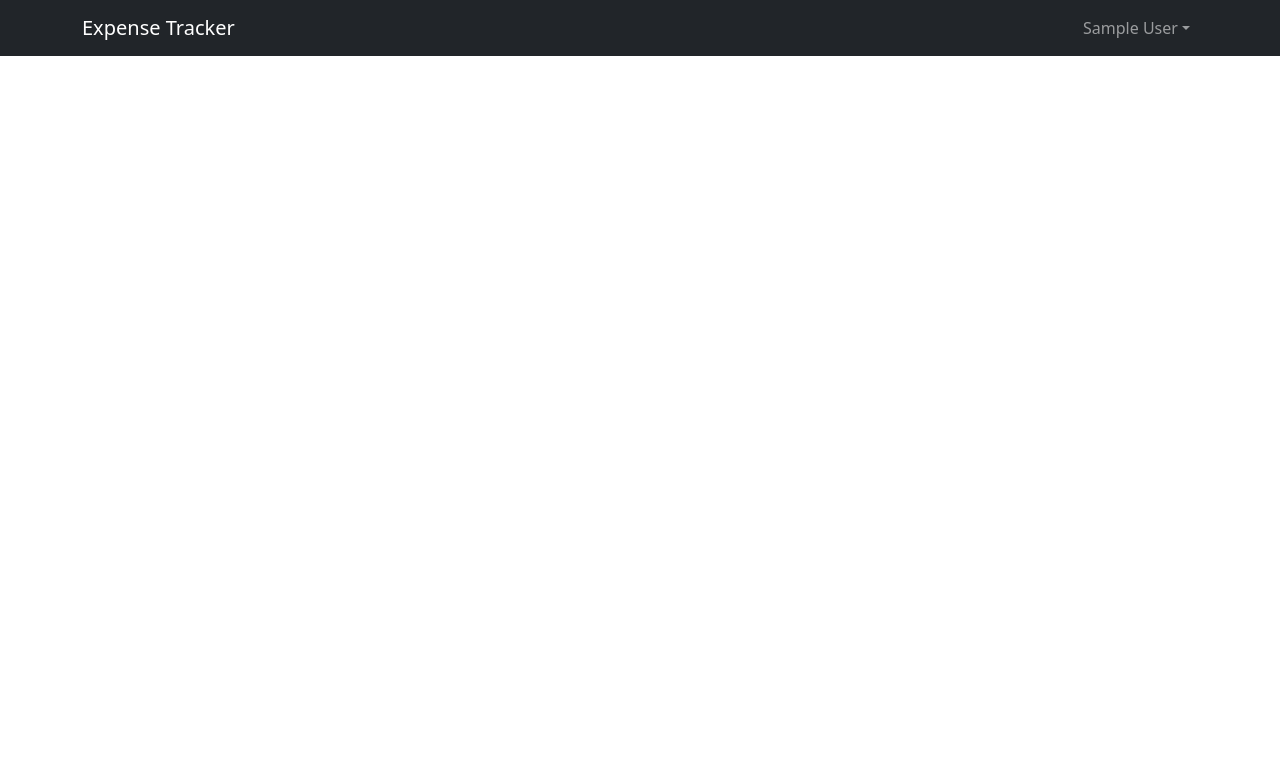
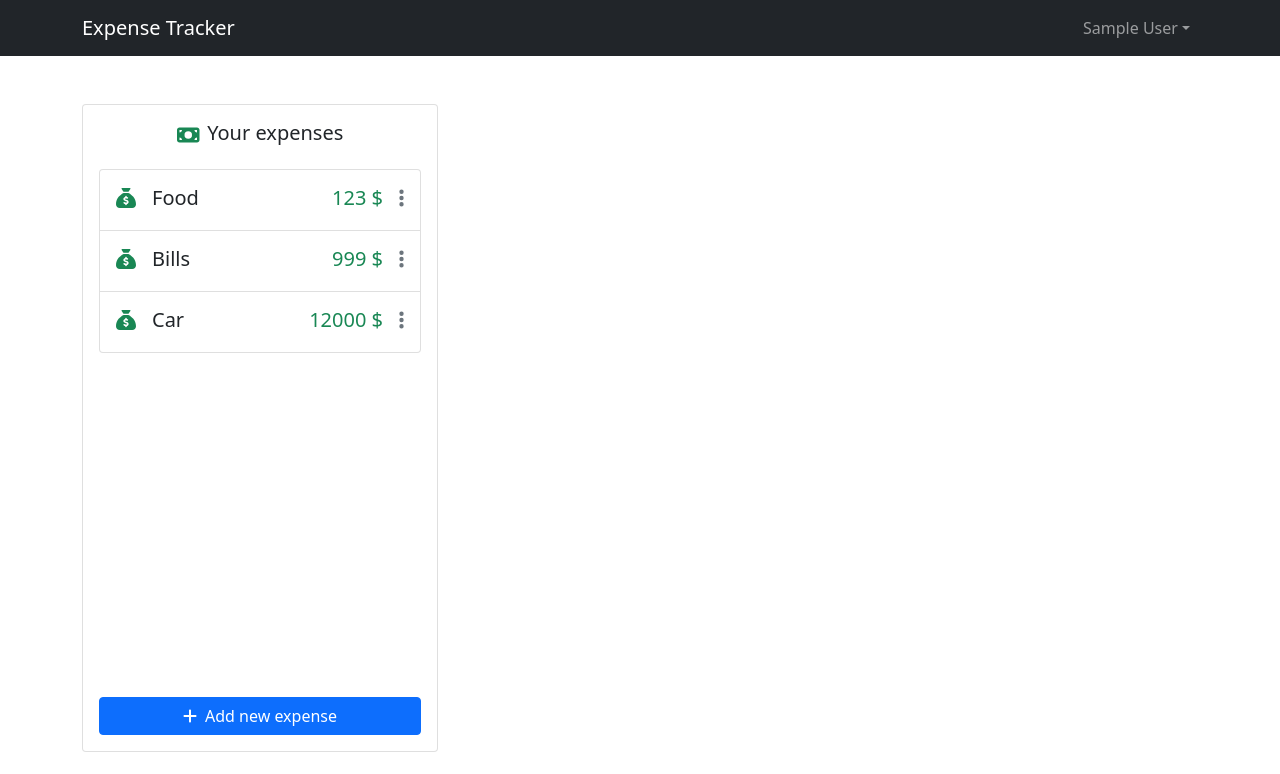
Before and after one commit to filipknias/expense-tracker-react, a React (Create React App) app: page / in a window 1280 px wide. Shown: the top 774 px of the page. Built offline with nearby package versions, Linux system fonts and the light colour scheme; no server answers; sample sign-in values are in the browser's storage.

Commit message:
expense card component

```diff
--- /dev/null
+++ b/src/components/ExpensesCard.jsx
@@ -0,0 +1,63 @@
+import React from 'react';
+import Card from 'react-bootstrap/Card';
+import ListGroup from 'react-bootstrap/ListGroup';
+import Button from 'react-bootstrap/Button';
+import { FontAwesomeIcon } from '@fortawesome/react-fontawesome';
+import { faMoneyBill, faSackDollar, faEllipsisVertical, faPlus } from '@fortawesome/free-solid-svg-icons';
+
+const ExpensesCard = () => {
+  const listItems = [
+    {
+      id: 1,
+      name: 'Food',
+      amount: 123,
+    },
+    {
+      id: 2,
+      name: 'Bills',
+      amount: 999,
+    },
+    {
+      id: 3,
+      name: 'Car',
+      amount: 12000,
+    },
+  ];
+
+  return (
+    <Card className="h-100">
+      <Card.Body className="d-flex flex-column justify-content-between gap-3">
+        <div>
+          <Card.Title className="d-flex align-items-end justify-content-center gap-2">
+            <FontAwesomeIcon icon={faMoneyBill} className="text-success" />
+            Your expenses
+          </Card.Title>
+          <ListGroup className="mt-4">
+            {listItems.map(({ id, name, amount }) => (
+              <ListGroup.Item key={id} className="d-flex align-items-center justify-content-between py-3">
+                <div className="d-flex align-items-center gap-3">
+                  <FontAwesomeIcon icon={faSackDollar} className="text-success h5 mb-1" />
+                  <h5 className="mb-1">{name}</h5>
+                </div>
+                <div className="d-flex align-items-center gap-3">
+                  <p className="text-success h5 mb-1">{amount} $</p>
+                  <FontAwesomeIcon
+                    icon={faEllipsisVertical}
+                    className="text-muted h5 mb-1"
+                    style={{ cursor: 'pointer' }}
+                  />
+                </div>
+              </ListGroup.Item>
+            ))}
+          </ListGroup>
+        </div>
+        <Button className="mt-4 w-100 d-flex align-items-center justify-content-center gap-2">
+          <FontAwesomeIcon icon={faPlus} />
+          Add new expense
+        </Button>
+      </Card.Body>
+    </Card>
+  )
+}
+
+export default ExpensesCard;
--- a/src/pages/Dashboard.jsx
+++ b/src/pages/Dashboard.jsx
@@ -1,11 +1,22 @@
 import React from 'react';
 import Appbar from '../components/Appbar';
+import ExpensesCard from '../components/ExpensesCard';
+import Container from 'react-bootstrap/Container';
+import Row from 'react-bootstrap/Row';
+import Col from 'react-bootstrap/Col';
 
 const Dashboard = () => {
   return (
-    <>
+    <div className="d-flex flex-column h-100">
       <Appbar />
-    </>
+      <Container className="py-5" style={{ flex: 1 }}>
+        <Row className="h-100">
+          <Col xl={4}>
+            <ExpensesCard />
+          </Col>
+        </Row>
+      </Container>
+    </div>
   )
 }
 
```
